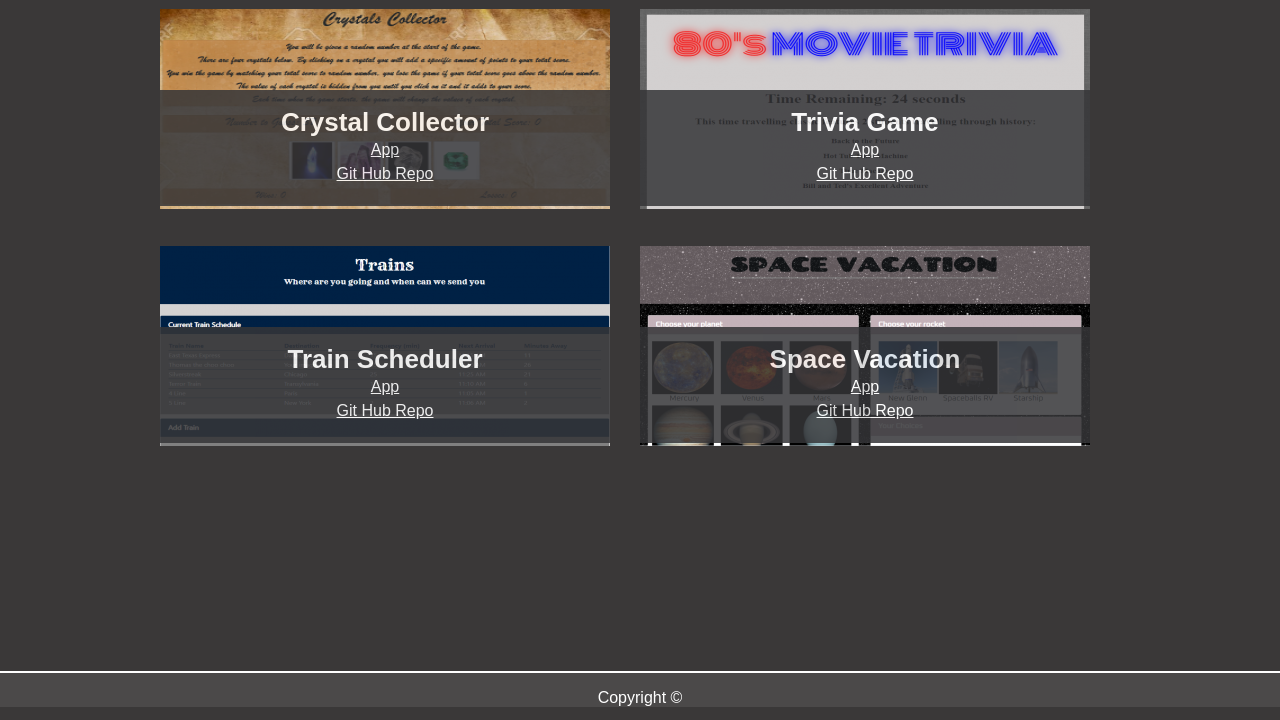
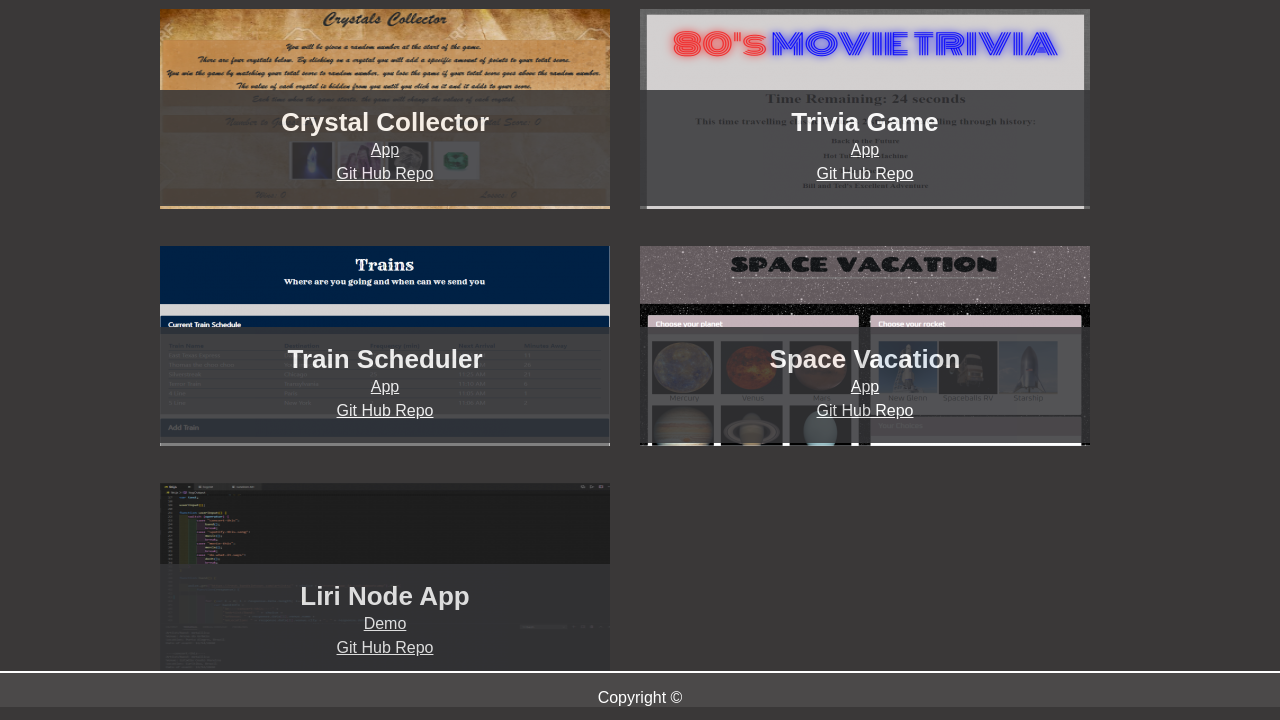
Before and after one commit to cshanebrown78/portfolio-updated, a plain HTML site: page portfolio.html in a window 1280 px wide. Shown: the part 93-813 px from the top of the page. Drawn offline with Linux system fonts and the light colour scheme.

Commit message:
added liri info to portfolio.html

```diff
--- a/portfolio.html
+++ b/portfolio.html
@@ -75,6 +75,18 @@
                 </div>
             </div>
         </div>
+        <div class="row">
+            <div class="column-p">
+                <div id="pic1">
+                    <img src="assets/images/liri.PNG" alt="liri">
+                    <div id="pictext1">
+                        <strong>Liri Node App</strong><br>
+                        <a href="https://drive.google.com/file/d/1JI5N6eEJBf3-tGOMnbMxgtSRPViaf46E/view">Demo</a><br>
+                        <a href="https://github.com/cshanebrown78/liri-node-app">Git Hub Repo</a>
+                    </div>
+                </div>
+            </div>
+        </div>
     </div>
 
     <footer>
```
Also changed, not shown: assets/images/liri.PNG (added).
